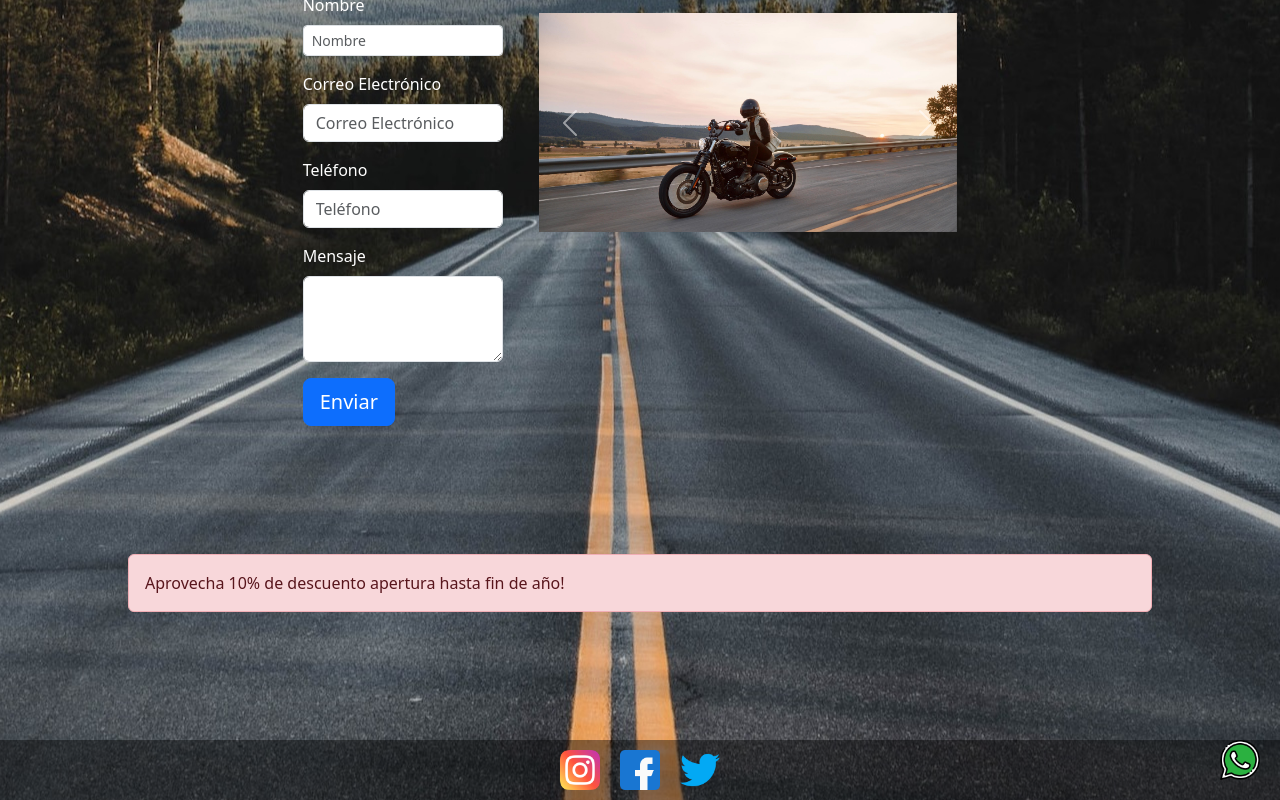
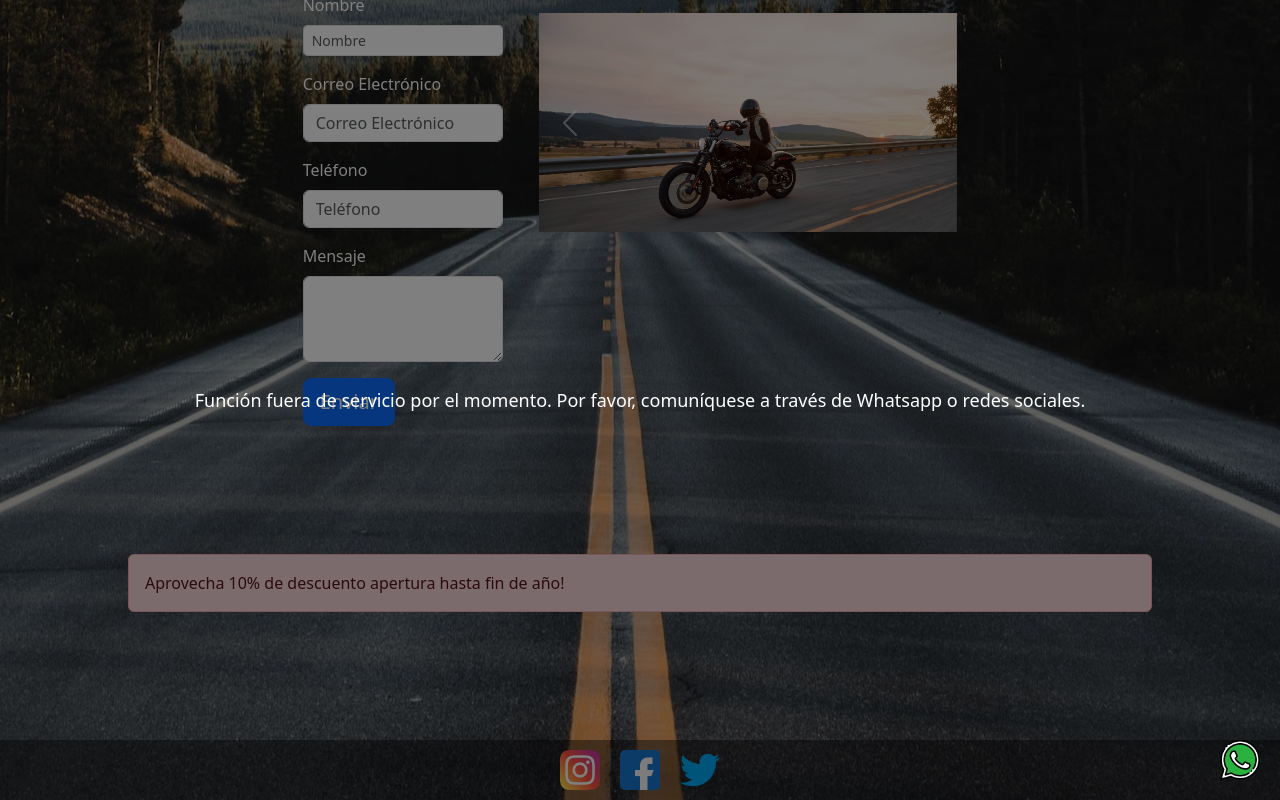
Before and after one commit to nicofal23/GuardQR, a website: page pages/contacto.html in a window 1280 px wide. Both pictures are taken after a click on the button "Enviar". Shown: the part 469-1269 px from the top of the page. Drawn offline with nearby package versions, Linux system fonts and the light colour scheme.

Commit message:
aplique javascript

```diff
--- /dev/null
+++ b/js/main.js
@@ -0,0 +1,32 @@
+// Obtener referencias a los elementos del formulario y al botón
+const form = document.querySelector('.form');
+const enviarBtn = document.querySelector('.btn');
+
+// Agregar evento onclick al botón de enviar
+enviarBtn.addEventListener('click', function() {
+  // Mostrar mensaje personalizado en una alerta
+  showAlert('Función fuera de servicio por el momento. Por favor, comuníquese a través de Whatsapp o redes sociales.');
+
+  // Prevenir el envío del formulario
+  event.preventDefault();
+});
+
+// Función para mostrar una alerta personalizada en el centro de la pantalla
+function showAlert(message) {
+  // Crear un elemento de alerta personalizado
+  const alertElement = document.createElement('div');
+  alertElement.className = 'custom-alert';
+  alertElement.textContent = message;
+
+  // Agregar el elemento de alerta a la página
+  document.body.appendChild(alertElement);
+
+  // Centrar el mensaje de alerta en la pantalla
+  alertElement.style.top = `${window.innerHeight / 2 - alertElement.offsetHeight / 2}px`;
+  alertElement.style.left = `${window.innerWidth / 2 - alertElement.offsetWidth / 2}px`;
+
+  // Eliminar el mensaje de alerta después de un tiempo determinado
+  setTimeout(function() {
+    alertElement.remove();
+  }, 3000); // 3000 milisegundos = 3 segundos (ajusta este valor si lo deseas)
+}
--- a/pages/contacto.html
+++ b/pages/contacto.html
@@ -74,7 +74,7 @@
                         <textarea class="form-control" id="texto" rows="3"></textarea>
                     </div>
                     <div>
-                        <button type="button" class="btn btn-primary btn-lg">Enviar</button>
+                        <button type="button" class="btn btn-primary btn-lg" id="js">Enviar</button>
                     </div>
                 </form>
             </div>
@@ -119,6 +119,7 @@
                 <img src="../assets/img/twitter.png" alt="" ></a>
         </div>
     </footer>
+    <script src="../js/main.js"></script>
     <script src="https://cdn.jsdelivr.net/npm/@popperjs/core@2.11.8/dist/umd/popper.min.js"
         integrity="sha384-I7E8VVD/ismYTF4hNIPjVp/Zjvgyol6VFvRkX/vR+Vc4jQkC+hVqc2pM8ODewa9r"
         crossorigin="anonymous"></script>
--- a/scss/base/_reset.scss
+++ b/scss/base/_reset.scss
@@ -2,3 +2,17 @@
     margin: 0;
     padding: 0;
     box-sizing: border-box; }
+    .custom-alert {
+        position: fixed;
+        display: flex;
+        justify-content: center;
+        align-items: center;
+        top: 0;
+        left: 0;
+        width: 100%;
+        height: 100%;
+        background-color: rgba(0, 0, 0, 0.5);
+        color: white;
+        font-size: 18px;
+        z-index: 999;
+        }
```
Also changed, not shown: css/style.css.
